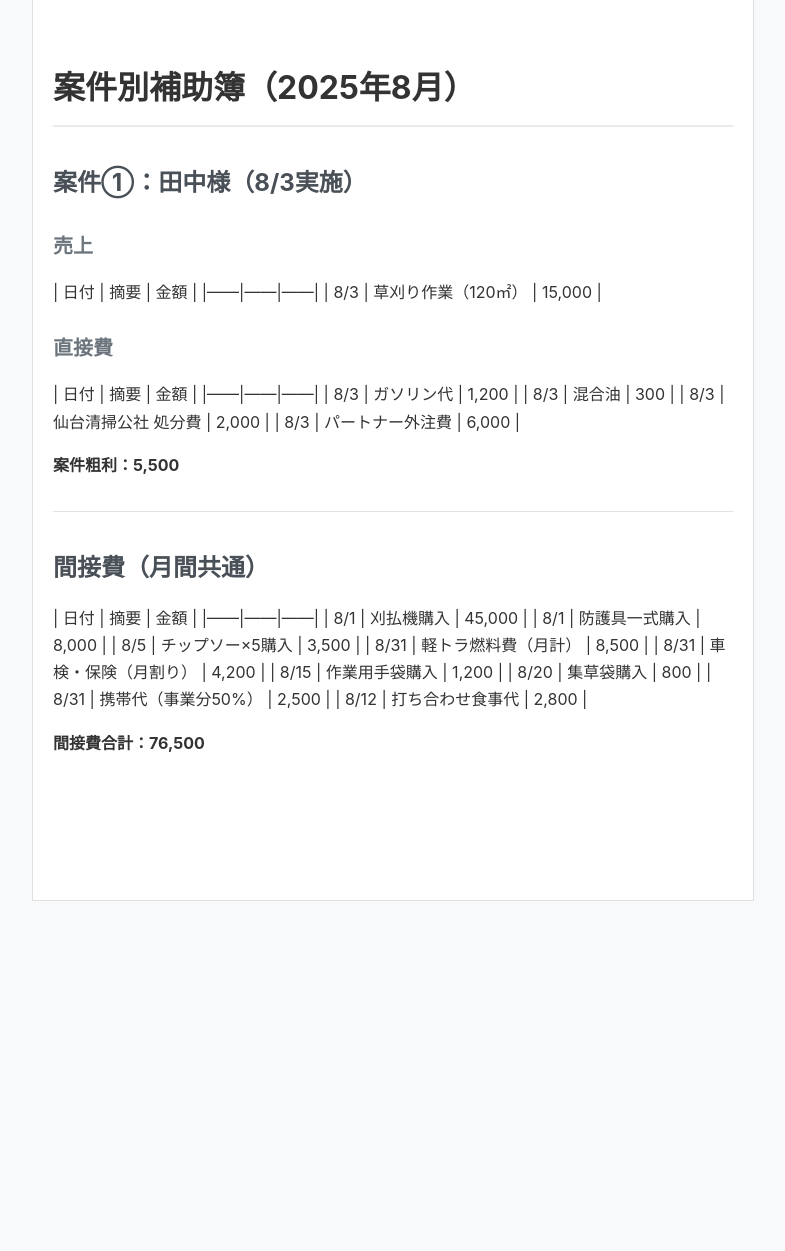
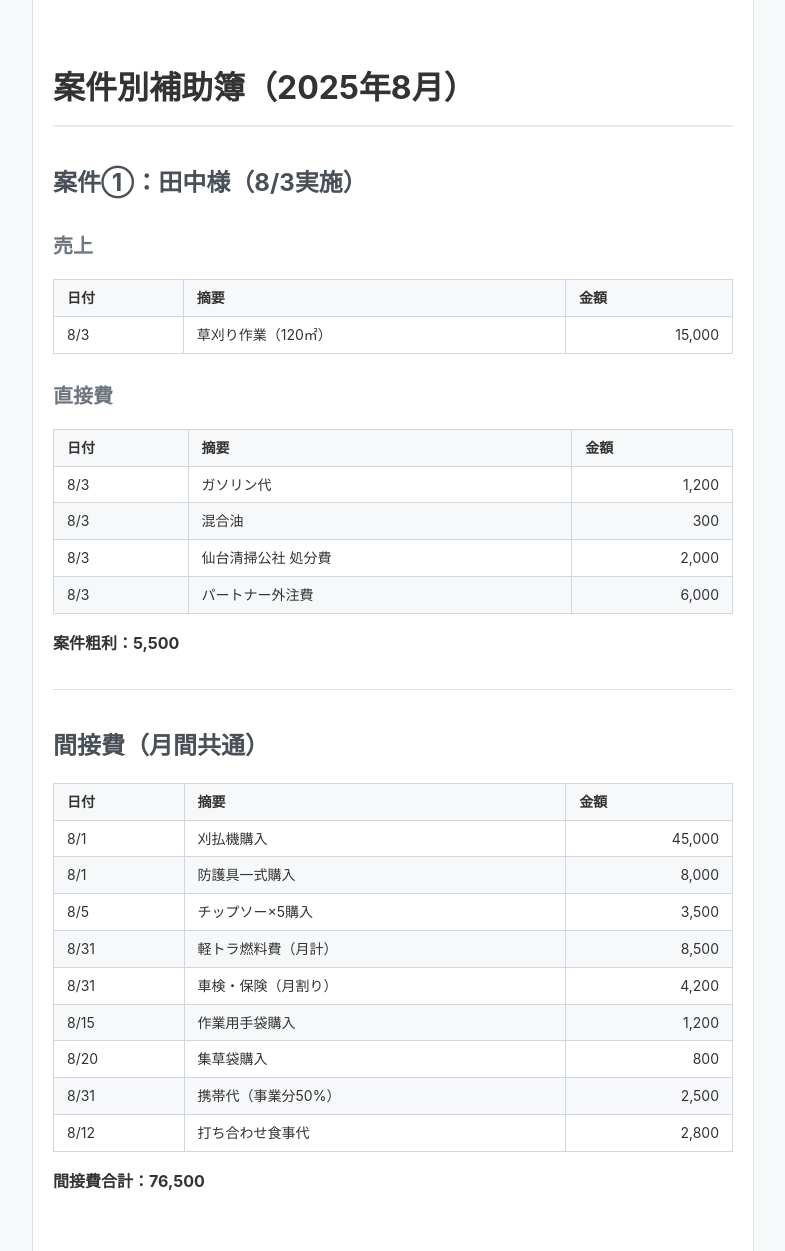
Before and after one commit to Rioto3/docs, a Jekyll site: the page built from quic-wcut/accounting-sample1-each-task-and-indirect-costs.md, in a window 1280 px wide. Shown: the whole page, without its empty margins (247-1032 px from the left). Built offline with Jekyll 4.4.1, drawn with Linux system fonts in a browser that asks for light colours; our own code applies the rules of GitHub Pages for plain Markdown files; before the commit the page ends 900 px from its top, so only the background shows below that.

```diff
--- a/_config.yml
+++ b/_config.yml
@@ -16,6 +16,13 @@ relative_links:
 optional_front_matter:
   enabled: true
 
+# 日本語URL対応
+encoding: utf-8
+markdown: kramdown
+kramdown:
+  input: GFM
+  syntax_highlighter: rouge
+
 # 除外ファイル
 exclude:
   - README.md
--- a/_layouts/default.html
+++ b/_layouts/default.html
@@ -4,6 +4,28 @@
     <meta charset="utf-8">
     <meta name="viewport" content="width=device-width, initial-scale=1">
     <title>{{ page.title | default: site.title }}</title>
+
+    <!-- 階層ファビコン検出 -->
+    {% assign current_dir = page.dir | default: "/" %}
+    {% assign favicon_found = false %}
+
+    <!-- サブフォルダのファビコンチェック -->
+    {% unless current_dir == "/" %}
+      {% assign subfolder_favicon = current_dir | append: "favicon.ico" %}
+      {% for static_file in site.static_files %}
+        {% if static_file.path == subfolder_favicon %}
+          <link rel="icon" type="image/x-icon" href="{{ subfolder_favicon | relative_url }}">
+          {% assign favicon_found = true %}
+          {% break %}
+        {% endif %}
+      {% endfor %}
+    {% endunless %}
+
+    <!-- ルートファビコン（デフォルト） -->
+    {% unless favicon_found %}
+      <link rel="icon" type="image/x-icon" href="{{ '/favicon.ico' | relative_url }}">
+    {% endunless %}
+
     <style>
         body {
             font-family: -apple-system, BlinkMacSystemFont, "Segoe UI", "Hiragino Kaku Gothic ProN", "Hiragino Sans", Meiryo, sans-serif;
@@ -112,21 +134,62 @@
             margin: 2em 0;
         }
 
+        /* GitHub風テーブルスタイル */
         table {
             width: 100%;
+            margin: 16px 0;
             border-collapse: collapse;
-            margin: 1em 0;
+            border-spacing: 0;
+            display: table !important;
+            border: 1px solid #d0d7de;
+            border-radius: 6px;
+            font-size: 14px;
         }
 
         th, td {
-            border: 1px solid #dee2e6;
-            padding: 0.5em;
+            padding: 6px 13px;
+            border: 1px solid #d0d7de;
             text-align: left;
+            vertical-align: middle;
         }
 
         th {
-            background-color: #f8f9fa;
             font-weight: 600;
+            background-color: #f6f8fa;
+            border-bottom: 1px solid #d0d7de;
+        }
+
+        tr {
+            border-top: 1px solid #d0d7de;
+        }
+
+        tr:nth-child(2n) {
+            background-color: #f6f8fa;
+        }
+
+        td:last-child {
+            text-align: right;
+        }
+
+        .markdown-body table,
+        article table,
+        main table,
+        div table {
+            display: table !important;
+            border-collapse: collapse !important;
+        }
+
+        @media (max-width: 768px) {
+            table {
+                font-size: 12px;
+                display: block;
+                overflow-x: auto;
+                white-space: nowrap;
+            }
+
+            th, td {
+                padding: 4px 6px;
+            }
         }
     </style>
 </head>
--- a/quic-wcut/会計イメージ1.md
+++ b/quic-wcut/accounting-sample1-each-task-and-indirect-costs.md
@@ -1,12 +1,15 @@
 # 案件別補助簿（2025年8月）
 
 ## 案件①：田中様（8/3実施）
+
 ### 売上
+
 | 日付 | 摘要 | 金額 |
 |------|------|------|
 | 8/3 | 草刈り作業（120㎡） | 15,000 |
 
 ### 直接費
+
 | 日付 | 摘要 | 金額 |
 |------|------|------|
 | 8/3 | ガソリン代 | 1,200 |
@@ -19,6 +22,7 @@
 ---
 
 ## 間接費（月間共通）
+
 | 日付 | 摘要 | 金額 |
 |------|------|------|
 | 8/1 | 刈払機購入 | 45,000 |
```
Also changed, not shown: index.md (added, +3 -0 lines), ocRail/index.md (added, +19 -0 lines), ocRail/privacy-policy.md (deleted, +0 -1 lines), ocRail/project_schedule.md (added, +43 -0 lines), quic-wcut/index.md (added, +19 -0 lines), quic-wcut/会計サンプル1-案件毎+間接費.md (deleted, +0 -34 lines), README.md, favicon.ico (added), quic-wcut/accounting-sample2-monthly.md (renamed from quic-wcut/会計サンプル2-月次会計表.md).
